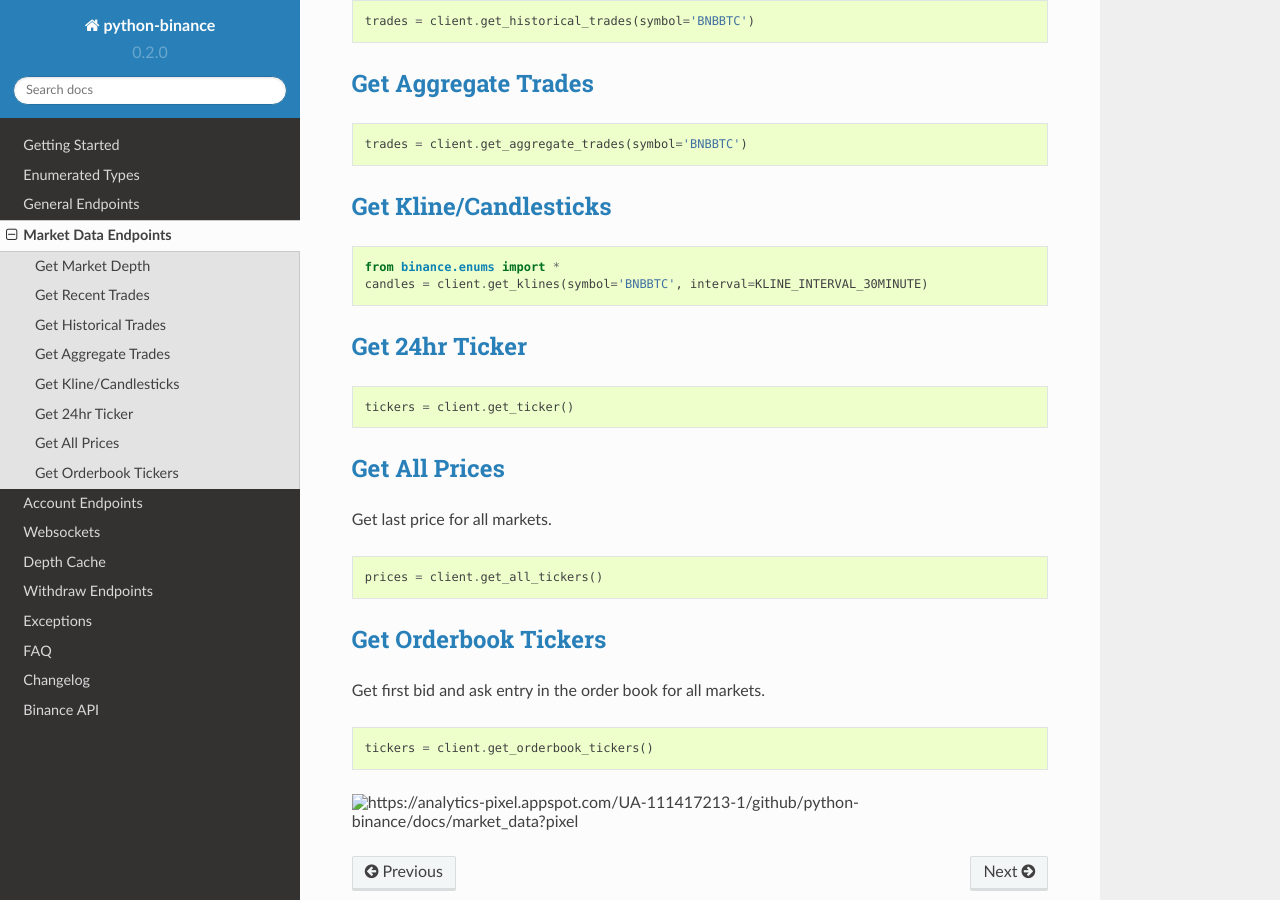
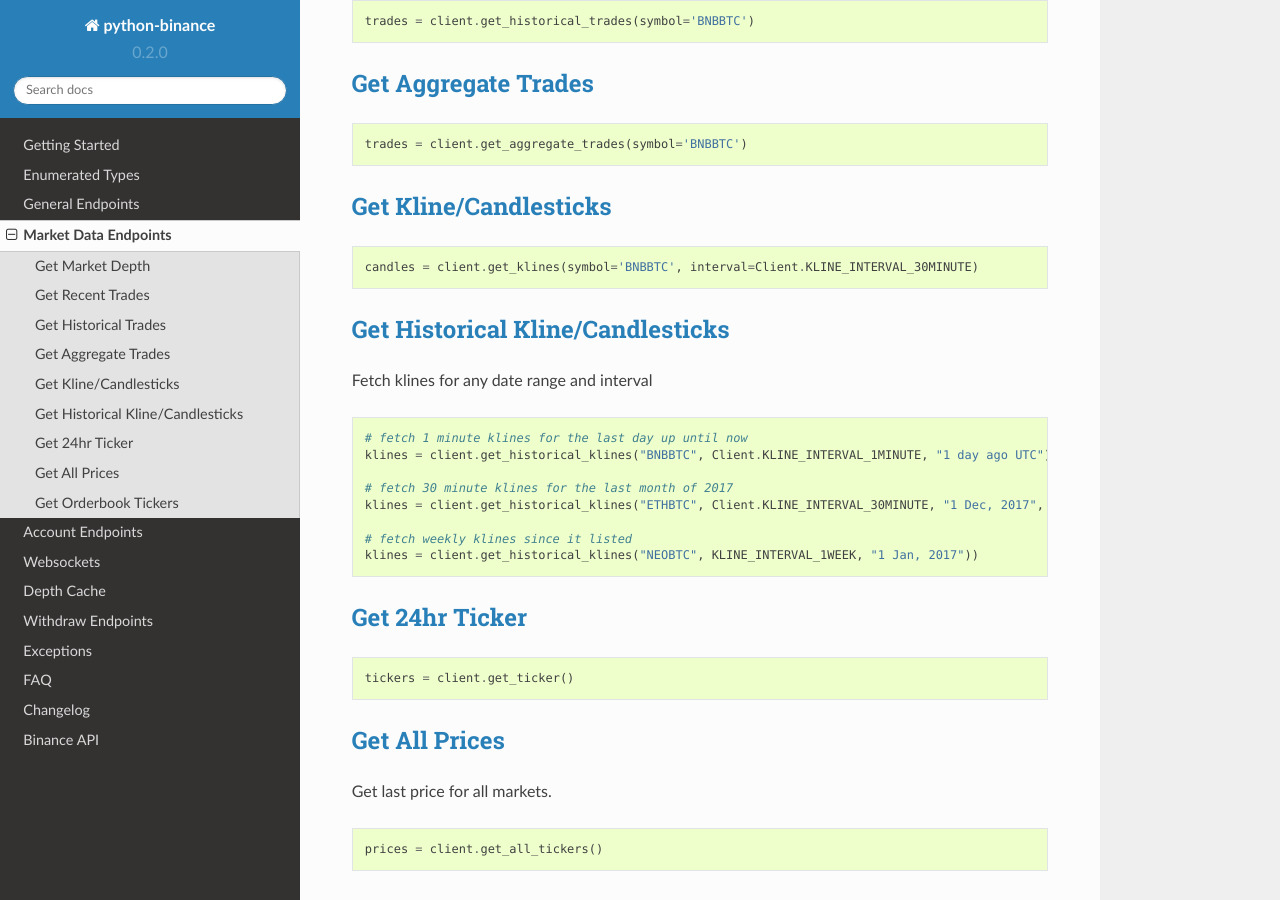
Before and after one commit to topcoder20022/python-binance, a Sphinx documentation site: the page built from docs/market_data.rst, in a window 1280 px wide and 900 px high, scrolled down 461 px. Built offline with Sphinx 7.4.7 and the Read the Docs theme 2.0.0, drawn with Linux system fonts in a browser that asks for light colours; formulas are drawn with MathJax 3.

Commit message:
Update documentation for historical klines

```diff
--- a/docs/market_data.rst
+++ b/docs/market_data.rst
@@ -36,8 +36,23 @@ Market Data Endpoints
 
 .. code:: python
 
-    from binance.enums import *
-    candles = client.get_klines(symbol='BNBBTC', interval=KLINE_INTERVAL_30MINUTE)
+    candles = client.get_klines(symbol='BNBBTC', interval=Client.KLINE_INTERVAL_30MINUTE)
+
+`Get Historical Kline/Candlesticks <binance.html#binance.client.Client.get_historical_klines>`_
+^^^^^^^^^^^^^^^^^^^^^^^^^^^^^^^^^^^^^^^^^^^^^^^^^^^^^^^^^^^^^^^^^^^^^^^^^^^^^^^^^^^^^^^^^^^^^^^
+
+Fetch klines for any date range and interval
+
+.. code:: python
+
+    # fetch 1 minute klines for the last day up until now
+    klines = client.get_historical_klines("BNBBTC", Client.KLINE_INTERVAL_1MINUTE, "1 day ago UTC"))
+
+    # fetch 30 minute klines for the last month of 2017
+    klines = client.get_historical_klines("ETHBTC", Client.KLINE_INTERVAL_30MINUTE, "1 Dec, 2017", "1 Jan, 2018"))
+
+    # fetch weekly klines since it listed
+    klines = client.get_historical_klines("NEOBTC", KLINE_INTERVAL_1WEEK, "1 Jan, 2017"))
 
 `Get 24hr Ticker <binance.html#binance.client.Client.get_ticker>`_
 ^^^^^^^^^^^^^^^^^^^^^^^^^^^^^^^^^^^^^^^^^^^^^^^^^^^^^^^^^^^^^^^^^^
```
Also changed, not shown: PYPIREADME.rst (+13 -0 lines), README.rst (+12 -0 lines).
